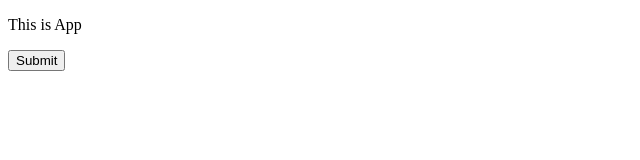
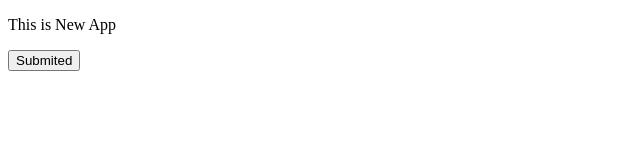
Before and after one commit to lyvanthien/git-tutorial, a plain HTML site: page index.html in a window 1280 px wide. Shown: the full height of the page, 0-640 px from the left. Drawn offline with Linux system fonts and the light colour scheme.

Commit message:
Update index.html file with New App && Submited

```diff
--- a/index.html
+++ b/index.html
@@ -15,8 +15,8 @@
 </head>
 
 <body>
-    <p>This is App</p>
-    <button>Submit</button>
+    <p>This is New App</p>
+    <button>Submited</button>
 </body>
 </html>
 <!--
```
